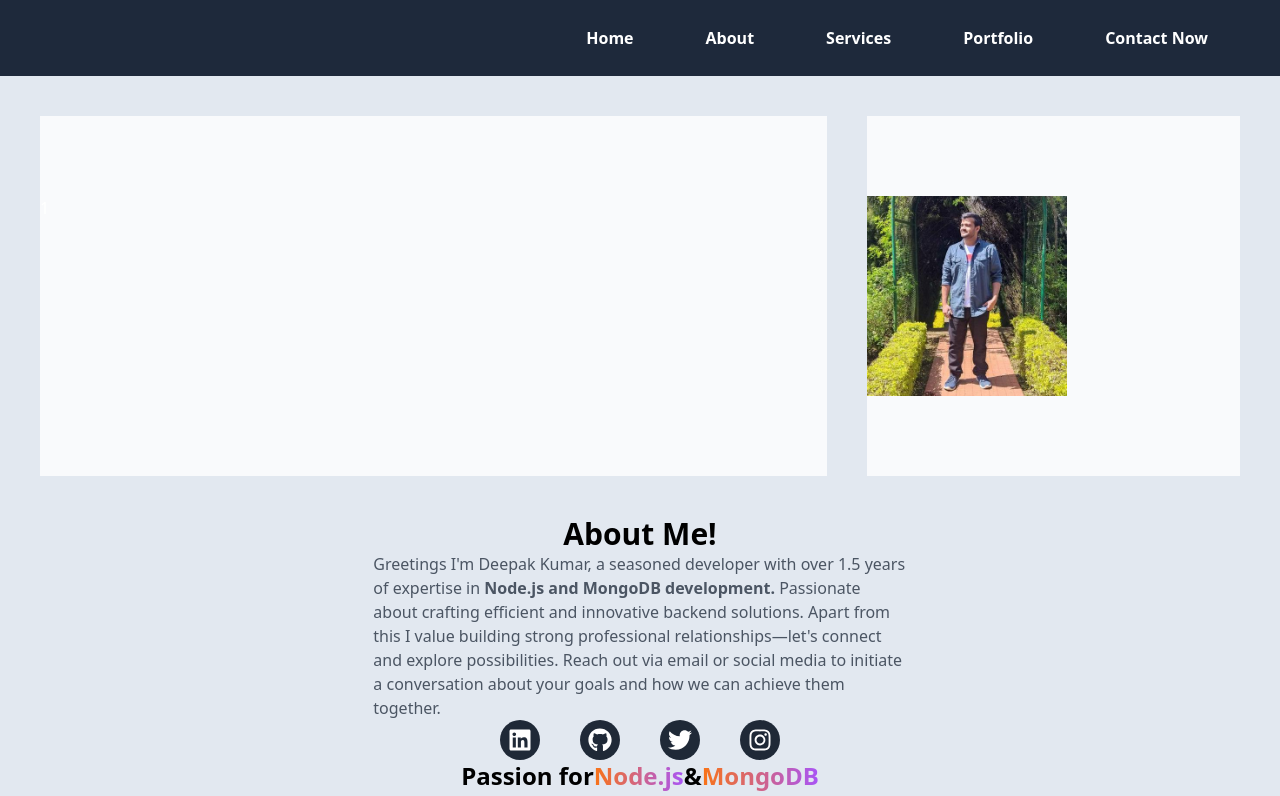
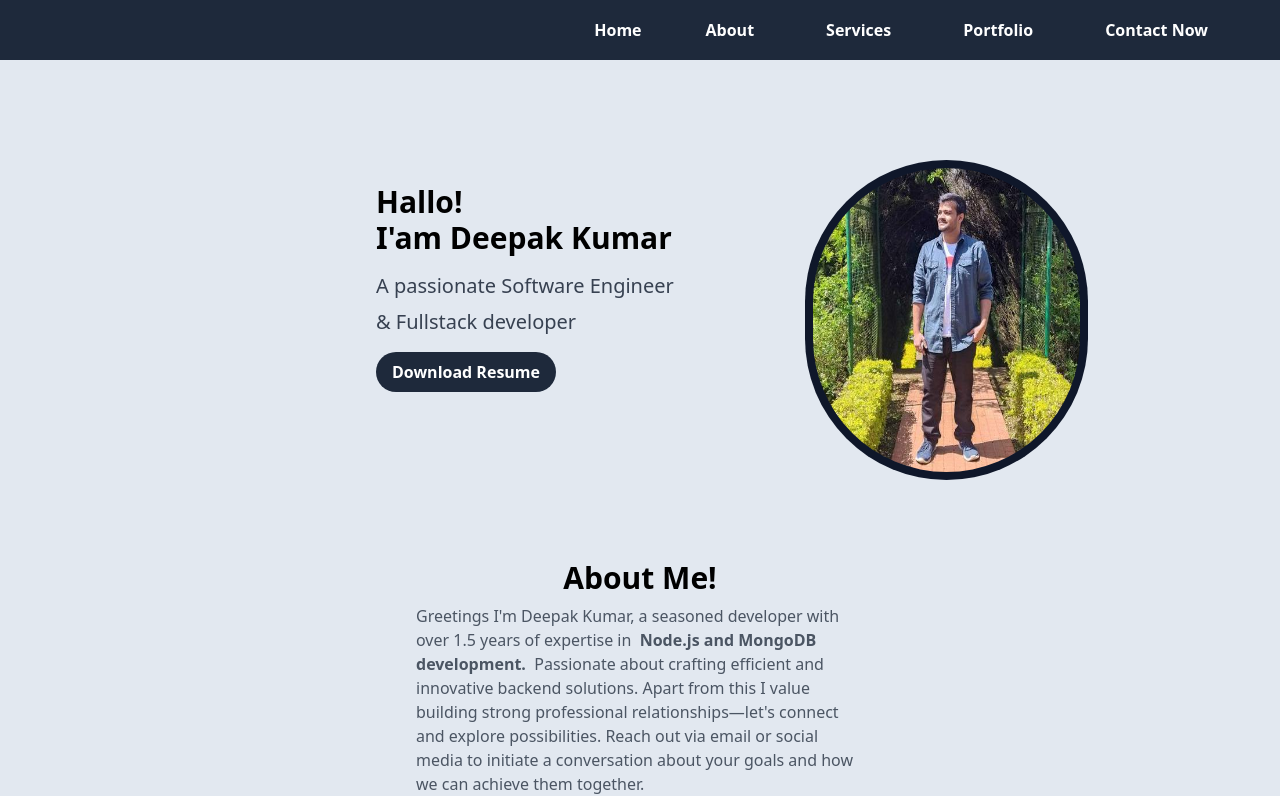
Before and after one commit to develop-build/portfolio, a React (Create React App) app: page / in a window 1280 px wide. Shown: the top 796 px of the page. Built offline with nearby package versions, Linux system fonts and the light colour scheme.

Commit message:
Added Home section

```diff
--- a/src/App.tsx
+++ b/src/App.tsx
@@ -1,19 +1,11 @@
 import React from 'react'
-import Navbar from './components/Navbar'
-import About from './components/About'
-import SCMedia from './components/SCMedia'
-import Tech from './components/Tech'
+import All from './components/All'
 
 const App = () => {
   return (
-    <>
-      <div className='bg-slate-200'>
-        <Navbar />
-        <About />
-        <SCMedia />
-        <Tech />
-      </div>
-    </>
+    <div>
+      <All />
+    </div>
   )
 }
 
--- a/src/components/About.tsx
+++ b/src/components/About.tsx
@@ -1,19 +1,26 @@
 import React from 'react'
-
+import SCMedia from './SCMedia'
+import Tech from './Tech'
 const About: React.FC = () => {
   return (
-    <div className='flex flex-col  items-center'>
-      <div className='text-center font-bold text-3xl'>About Me!</div>
-      <p className=' text-gray-600 w-5/12  '>
-        Greetings I'm Deepak Kumar, a seasoned developer with over 1.5 years of
-        expertise in
-        <span className='font-bold'> Node.js and MongoDB development. </span>
-        Passionate about crafting efficient and innovative backend solutions.
-        Apart from this I value building strong professional relationships—let's
-        connect and explore possibilities. Reach out via email or social media
-        to initiate a conversation about your goals and how we can achieve them
-        together.
-      </p>
+    <div>
+      <div className='flex flex-col  items-center '>
+        <div className='text-center font-bold text-3xl  mb-2'>About Me!</div>
+        <p className=' text-gray-600 w-6/12 mb-4 '>
+          Greetings I'm Deepak Kumar, a seasoned developer with over 1.5 years
+          of expertise in &nbsp;
+          <span className='font-bold'>
+            Node.js and MongoDB development. &nbsp;
+          </span>
+          Passionate about crafting efficient and innovative backend solutions.
+          Apart from this I value building strong professional
+          relationships—let's connect and explore possibilities. Reach out via
+          email or social media to initiate a conversation about your goals and
+          how we can achieve them together.
+        </p>
+      </div>
+      <SCMedia />
+      <Tech />
     </div>
   )
 }
--- /dev/null
+++ b/src/components/All.tsx
@@ -0,0 +1,20 @@
+import React from 'react'
+import Navbar from './Navbar'
+import Home from './Home'
+import About from './About'
+
+const All = () => {
+  return (
+    <>
+      <div className='flex justify-center bg-slate-200'>
+        <div className='w-[70vw] flex flex-col items-center'>
+          <Navbar />
+          <Home />
+          <About />
+        </div>
+      </div>
+    </>
+  )
+}
+
+export default All
--- /dev/null
+++ b/src/components/Home.tsx
@@ -0,0 +1,52 @@
+import React from 'react'
+import Profile from '../images/Profile.png'
+import { useState, useEffect } from 'react'
+
+const Home: React.FC = () => {
+  const greeting = ['Hello', 'Namaste', 'Hallo', 'Bonjour', 'Hola']
+  const [index, setIndex] = useState(0)
+  // useEffect(() => {
+  // const interval = setInterval(() => {
+
+  //   setIndex((prevIndex) => (prevIndex + 1) % greeting.length);
+  // }, 2000);
+
+  useEffect(() => {
+    const interval = setInterval(() => {
+      setIndex((prevIndex) => (prevIndex + 1) % greeting.length)
+    }, 2000)
+
+    // Cleanup interval on component unmount
+    return () => clearInterval(interval)
+  }, [])
+  return (
+    <>
+      <div className='grid grid-cols-1 md:grid-cols-3 gap-6 pt-40 	h-[70vh]'>
+        <div className='md:col-span-2 p-6 rounded-lg ml-40'>
+          <h2 className='text-3xl font-bold'>{greeting[index]}! </h2>
+          <h2 className='text-3xl font-bold mb-4'>I'am Deepak Kumar</h2>
+          <p className='text-gray-700 text-xl mb-2'>
+            A passionate Software Engineer
+          </p>
+          <p className='text-gray-700 text-xl'>& Fullstack developer</p>
+          <a
+            href='/path/to/your/resume.pdf'
+            download='resume.pdf'
+            className='hover:bg-gray-600 hover:text-white active:text-white active:bg-slate-800 text-white bg-slate-800 font-bold py-2 px-4 rounded-full inline-block mt-4'
+          >
+            Download Resume
+          </a>
+        </div>
+        <div className='md:col-span-1 flex justify-center '>
+          <img
+            className='w-1/8 bg-slate-900 rounded-full p-2 h-80'
+            src={Profile}
+            alt='Profile Pic'
+          />
+        </div>
+      </div>
+    </>
+  )
+}
+
+export default Home
--- a/src/components/Navbar.tsx
+++ b/src/components/Navbar.tsx
@@ -1,12 +1,11 @@
 import React from 'react'
-import Profile from '../images/Profile.png'
 const Navbar: React.FC = () => {
   return (
     <>
-      <div className=' text-white rounded-lg'>
+      <div className=' text-white rounded-lg fixed '>
         <nav className='bg-slate-800 font-bold flex justify-end'>
-          <ul className='px-10 py-4 flex space-x-2 justify-end'>
-            <li className='cursor-pointer rounded-lg py-2.5 px-8  hover:bg-white hover:text-black active:text-white active:bg-gray-600 '>
+          <ul className='px-10 py-2 flex space-x-2 justify-end w-[100vw]'>
+            <li className='cursor-pointer rounded-lg py-2.5 px-6 hover:bg-white hover:text-black active:text-white active:bg-gray-600 '>
               Home
             </li>
             <li className='cursor-pointer rounded-lg py-2.5 px-8 hover:bg-white hover:text-black active:text-white active:bg-gray-600'>
@@ -23,12 +22,6 @@ const Navbar: React.FC = () => {
             </li>
           </ul>
         </nav>
-        <div className='grid grid-cols-3 gap-10 p-10 '>
-          <div className='col-span-2 bg-white bg-opacity-80  py-20 '>1</div>
-          <div className='item2 bg-white bg-opacity-80 text-center py-20 '>
-            <img height='200' width='200' src={Profile} alt='ProfileImage' />
-          </div>
-        </div>
       </div>
     </>
   )
--- a/src/components/SCMedia.tsx
+++ b/src/components/SCMedia.tsx
@@ -17,7 +17,6 @@ function SocialIcons({ icon }: SocialIconsProps) {
   return (
     <div className='flex items-center justify-center '>
       <div className='flex items-center justify-center h-10 w-10 bg-gray-800 rounded-full'>
-        {/* <a href={url} target="_blank" rel="noopener noreferrer"> */}
         <FontAwesomeIcon
           icon={icon}
           className='text-white text-lg h-6 w-6 cursor-pointer'
@@ -30,7 +29,7 @@ function SocialIcons({ icon }: SocialIconsProps) {
 const SCMedia: React.FC = () => {
   return (
     <>
-      <div className='flex gap-x-10 justify-center'>
+      <div className='flex gap-x-10 justify-center m-2'>
         <SocialIcons
           icon={faLinkedin}
           url='https://www.linkedin.com/in/dpkk1/'
--- a/src/components/Tech.tsx
+++ b/src/components/Tech.tsx
@@ -4,29 +4,29 @@ import Mongo from '../images/MongoDB.png'
 
 const Tech: React.FC = () => {
   return (
-    <div className='flex flex-col  items-center'>
-      <div className='text-center font-bold text-2xl'>
-        Passion for
+    <div className='flex flex-col  items-center '>
+      <div className='text-center font-bold text-2xl m-2'>
+        Passion for &nbsp;
         <span className='bg-gradient-to-r from-orange-500 to-purple-500 text-transparent bg-clip-text'>
-          Node.js
+          Node.js &nbsp;
         </span>
-        &
+        & &nbsp;
         <span className='bg-gradient-to-r from-orange-500 to-purple-500 text-transparent bg-clip-text'>
           MongoDB
         </span>
       </div>
-      <p className='text-gray-600 w-5/12 text-center'>
+      <p className='text-gray-600 w-6/12 text-center '>
         Backend development is my playground, and Node.js coupled with MongoDB
-        is my forte. With a
+        is my forte. With a &nbsp;
         <span className='bg-gradient-to-r from-orange-500 to-purple-500 text-transparent bg-clip-text'>
           commitment to excellence
         </span>
         , I translate ideas into seamless, high-performance applications,
         delivering unparalleled value to clients and users alike.
       </p>
-      <div className='flex gap-x-12'>
-        <img height='200' width='200' src={Mongo} alt='MongoDB' />
-        <img height='200' width='200' src={Node} alt='Nodejs' />
+      <div className='flex gap-x-12 m-6'>
+        <img height='150' width='160' src={Mongo} alt='MongoDB' />
+        <img height='150' width='160' src={Node} alt='Nodejs' />
       </div>
     </div>
   )
```
